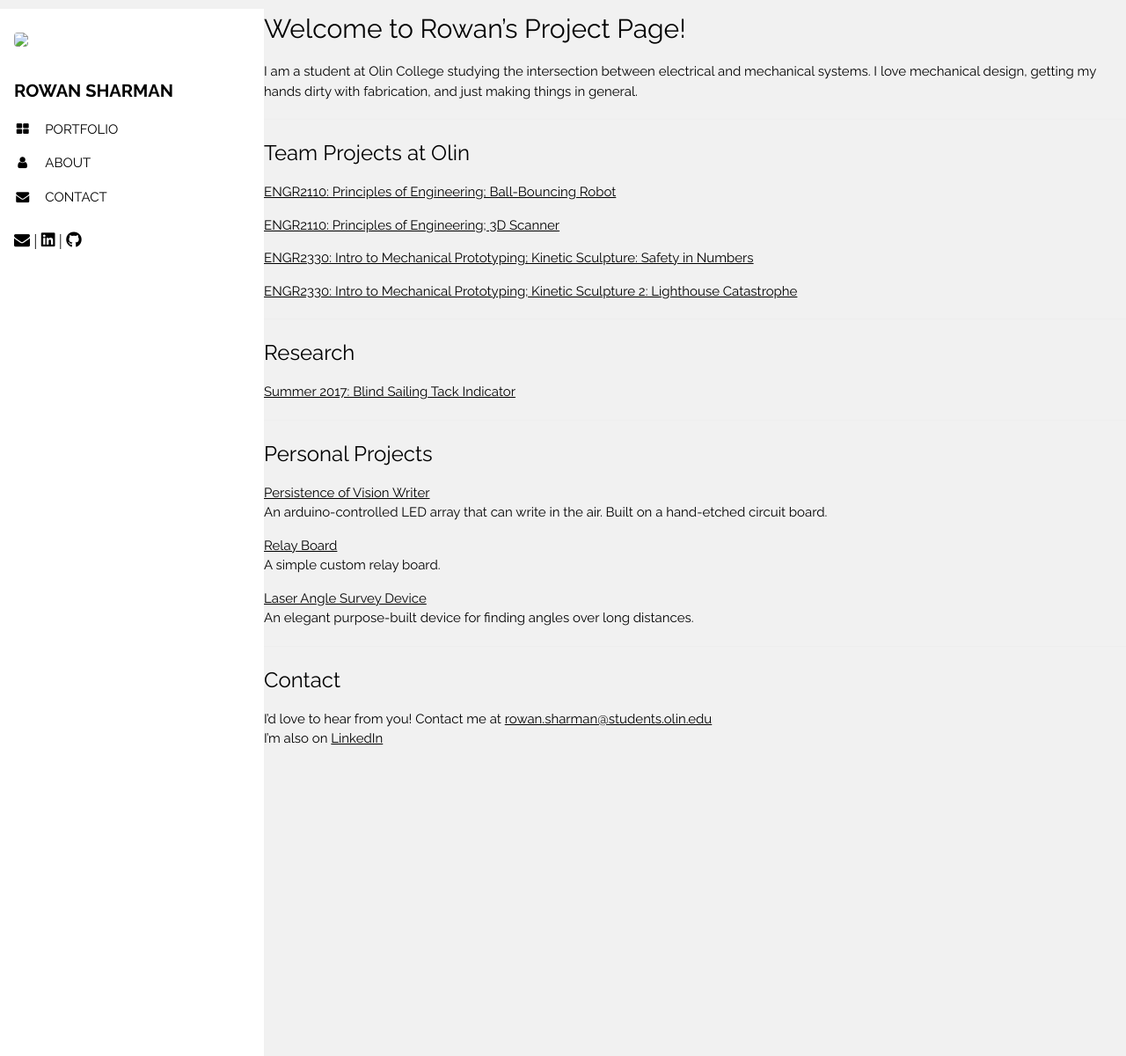
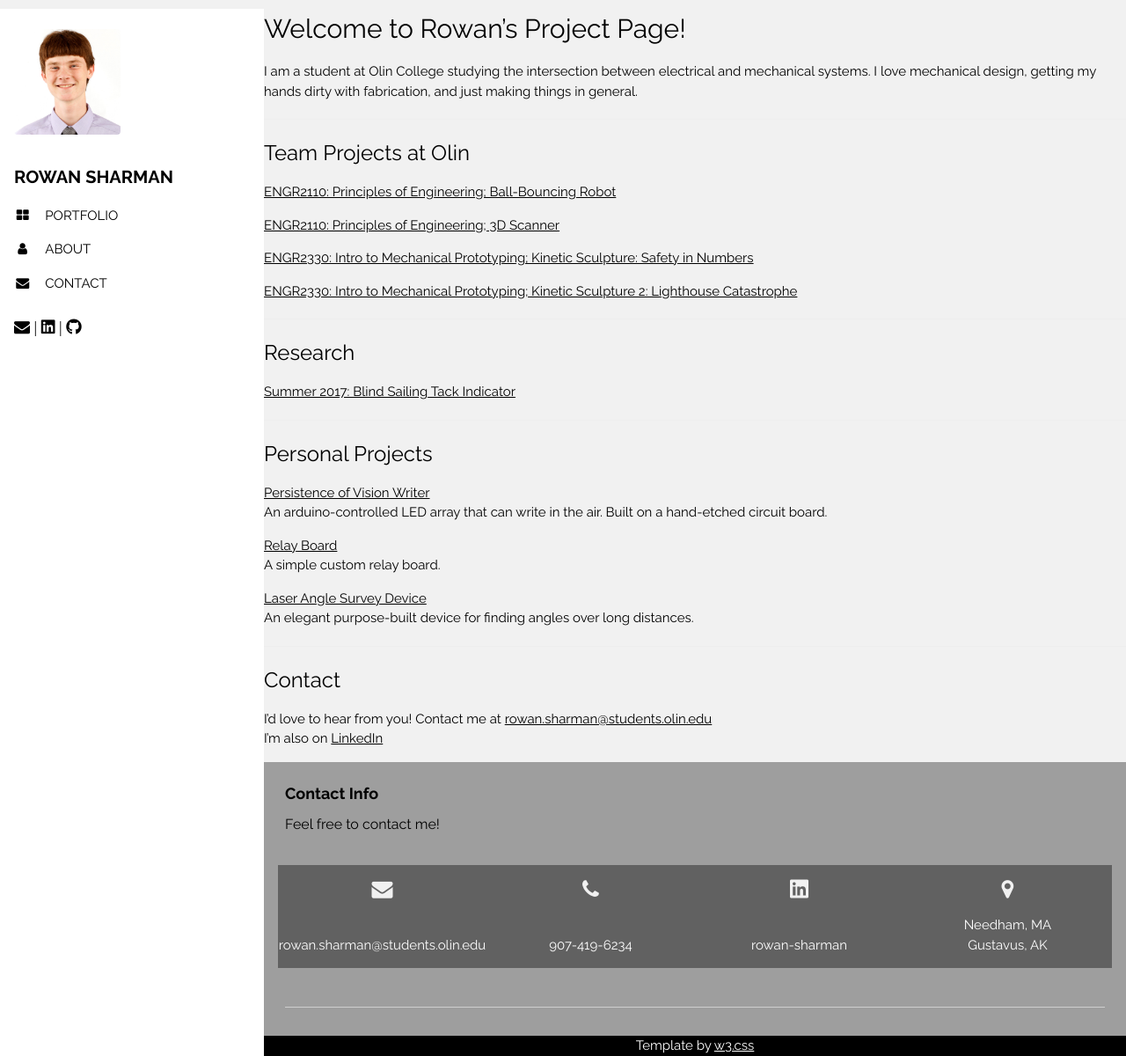
Before and after one commit to rowansharman/rowansharman.github.io, a Jekyll site: the page built from old/README.md, in a window 1280 px wide and 1200 px high. Shown: the whole window at 88% size. Built offline with Jekyll 4.4.1, drawn with Linux system fonts in a browser that asks for light colours; nearby versions of some CDN libraries; our own code applies the rules of GitHub Pages for plain Markdown files.

Commit message:
work on layouts, add includes, tweak main and bounce pages

```diff
--- /dev/null
+++ b/_includes/contact.html
@@ -0,0 +1,29 @@
+<div class="w3-container w3-padding-large w3-grey">
+  <h5 id="contact"><b>Contact Info</b></h5>
+  <h6> Feel free to contact me! </h6>
+  <div class="w3-row-padding w3-center w3-padding-24" style="margin:0 -16px">
+    <a href="mailto:rowan.sharman@students.olin.edu">
+      <div class="w3-quarter w3-dark-grey w3-hover-teal">
+        <p><i class="fa fa-envelope w3-xlarge w3-text-light-grey"></i></p>
+        <p><br>rowan.sharman@students.olin.edu</p>
+      </div>
+    </a>
+    <a href="tel:9074196234">
+      <div class="w3-quarter w3-dark-grey w3-hover-teal">
+        <p><i class="fa fa-phone w3-xlarge w3-text-light-grey"></i></p>
+        <p><br>907-419-6234</p>
+      </div>
+    </a>
+    <a href="https://www.linkedin.com/in/rowansharman/" target="_blank">
+      <div class="w3-quarter w3-dark-grey w3-hover-teal">
+        <p><i class="fa fa-linkedin-square w3-xlarge w3-text-light-grey"></i></p>
+        <p><br>rowan-sharman</p>
+      </div>
+    </a>
+    <div class="w3-quarter w3-dark-grey w3-hover-teal">
+      <p><i class="fa fa-map-marker w3-xlarge w3-text-light-grey"></i></p>
+      <p>Needham, MA<br> Gustavus, AK</p>
+    </div>
+  </div>
+  <hr class="w3-opacity">
+</div>
--- /dev/null
+++ b/_includes/templateCred.html
@@ -0,0 +1 @@
+<div class="w3-black w3-center w3-padding-12">Template by <a href="https://www.w3schools.com/w3css/default.asp" title="W3.CSS" target="_blank" class="w3-hover-opacity">w3.css</a></div>
--- a/_layouts/default.html
+++ b/_layouts/default.html
@@ -17,13 +17,13 @@
 
   <script src="https://use.fontawesome.com/82fe970e1b.js"></script>
 
-  <link rel="shortcut icon" href="../favicon.ico" type="image/x-icon">
-  <link rel="icon" href="../favicon.ico" type="image/x-icon">
+  <link rel="shortcut icon" href="/favicon.ico" type="image/x-icon">
+  <link rel="icon" href="/favicon.ico" type="image/x-icon">
 
   <meta name="viewport" content="width=device-width, initial-scale=1">
-  <link rel="stylesheet" href="../Template_files/w3.css">
+  <link rel="stylesheet" href="/Template_files/w3.css">
   <!--<link rel="stylesheet" href="./Template_files/css">-->
-  <link rel="stylesheet" href="../Template_files/font-awesome.min.css">
+  <link rel="stylesheet" href="/Template_files/font-awesome.min.css">
   <link rel="stylesheet" id="google-fonts-css" href="http://fonts.googleapis.com/css?family=Raleway%3A400%2C700%7CPathway+Gothic+One&amp;ver=3.0.0" type="text/css" media="all">
 
   <style>
@@ -40,7 +40,7 @@
       <a onclick="w3_close()" class="w3-hide-large w3-right w3-jumbo w3-padding w3-hover-grey" title="close menu">
       <i class="fa fa-remove"></i>
     </a>
-      <img src="./images/Sharman_RowanCrop.jpg" style="width:45%;" class="w3-round"><br><br>
+      <img src="/images/Sharman_RowanCrop.jpg" style="width:45%;" class="w3-round"><br><br>
       <h4><b>ROWAN SHARMAN</b></h4>
     </div>
     <div class="w3-bar-block">
@@ -61,6 +61,8 @@
   <!-- !PAGE CONTENT! -->
   <div class="w3-main" style="margin-left:300px">
     {{ content }}
+    {% include contact.html %}
+    {% include templateCred.html %}
   </div>
 
   <script>
```
Also changed, not shown: bounce/index.html (+3 -36 lines), index.html (+2 -35 lines), bounce/images/bounceSmall.jpg (renamed from bounce/images/BounceSmall.jpg).
